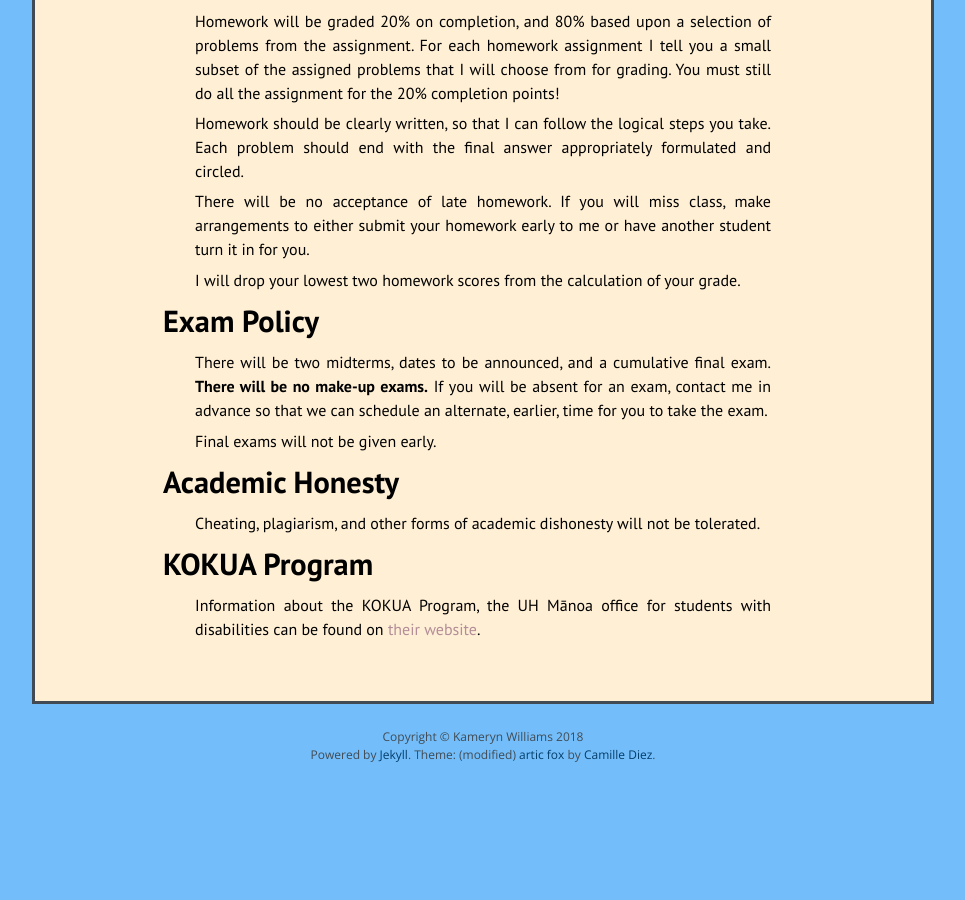
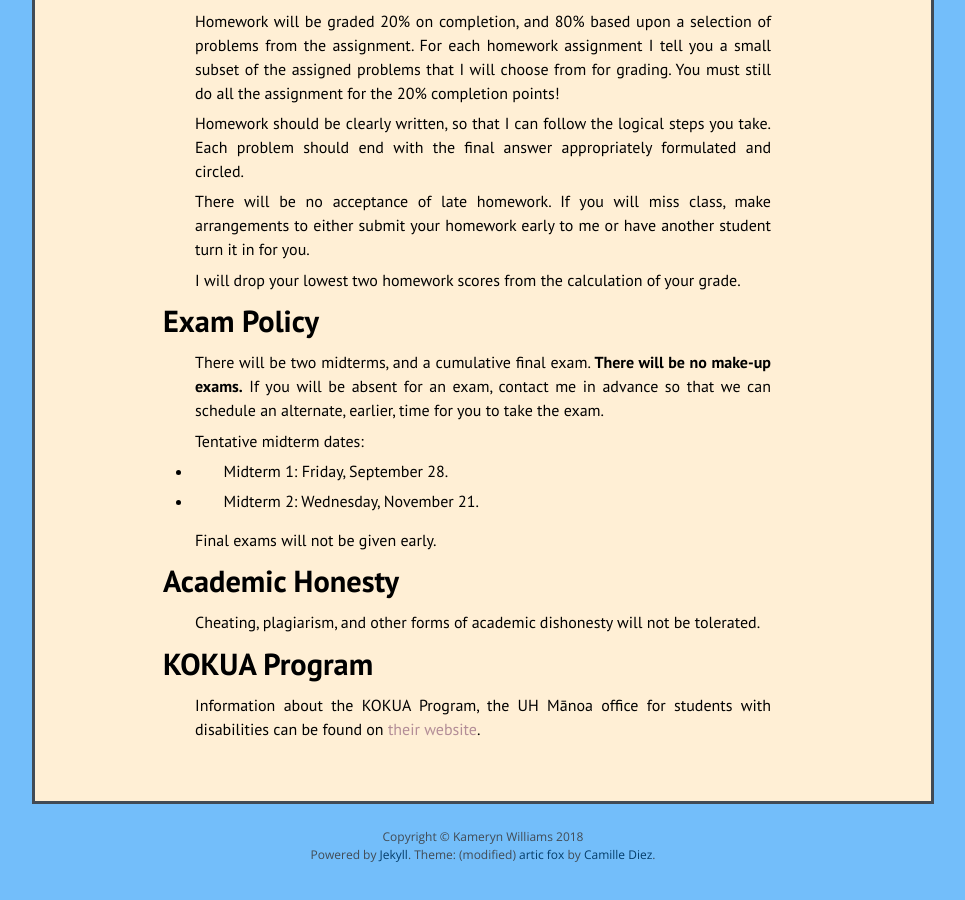
Before and after one commit to kamerynjw/kamerynjw.github.io, a Jekyll site: the page built from teaching/2018/math302/syllabus.md, in a window 1280 px wide and 900 px high, scrolled down 1145 px. Shown: the whole window, without its empty margins (157-1122 px from the left). Built offline with Jekyll 4.4.1, drawn with Linux system fonts in a browser that asks for light colours; nearby versions of some CDN libraries; before the commit the page ends 1945 px from its top, so only the background shows below that.

Commit message:
added tentative midterm dates for math302

```diff
--- a/teaching/2018/math302/syllabus.md
+++ b/teaching/2018/math302/syllabus.md
@@ -66,7 +66,13 @@ I will drop your lowest two homework scores from the calculation of your grade.
 Exam Policy
 ====
 
-There will be two midterms, dates to be announced, and a cumulative final exam. **There will be no make-up exams.** If you will be absent for an exam, contact me in advance so that we can schedule an alternate, earlier, time for you to take the exam.
+There will be two midterms, and a cumulative final exam. **There will be no make-up exams.** If you will be absent for an exam, contact me in advance so that we can schedule an alternate, earlier, time for you to take the exam.
+
+Tentative midterm dates:
+
+* Midterm 1: Friday, September 28.
+
+* Midterm 2: Wednesday, November 21.
 
 Final exams will not be given early.
 
```
Also changed, not shown: teaching/2018/math302.md (+5 -1 lines).
